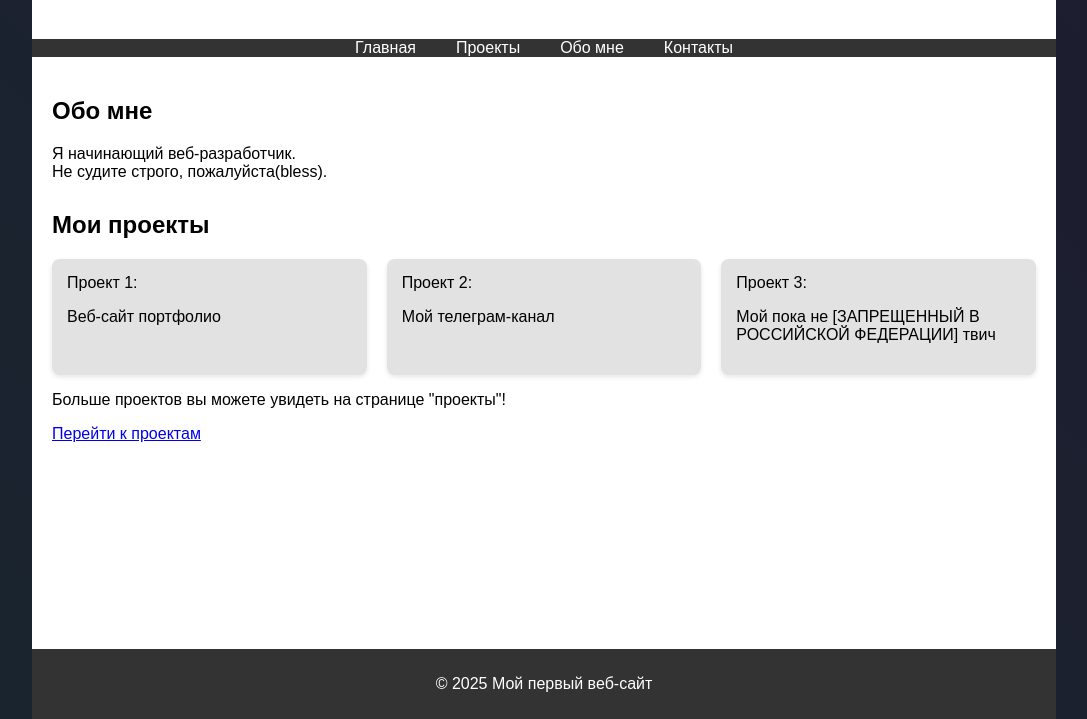
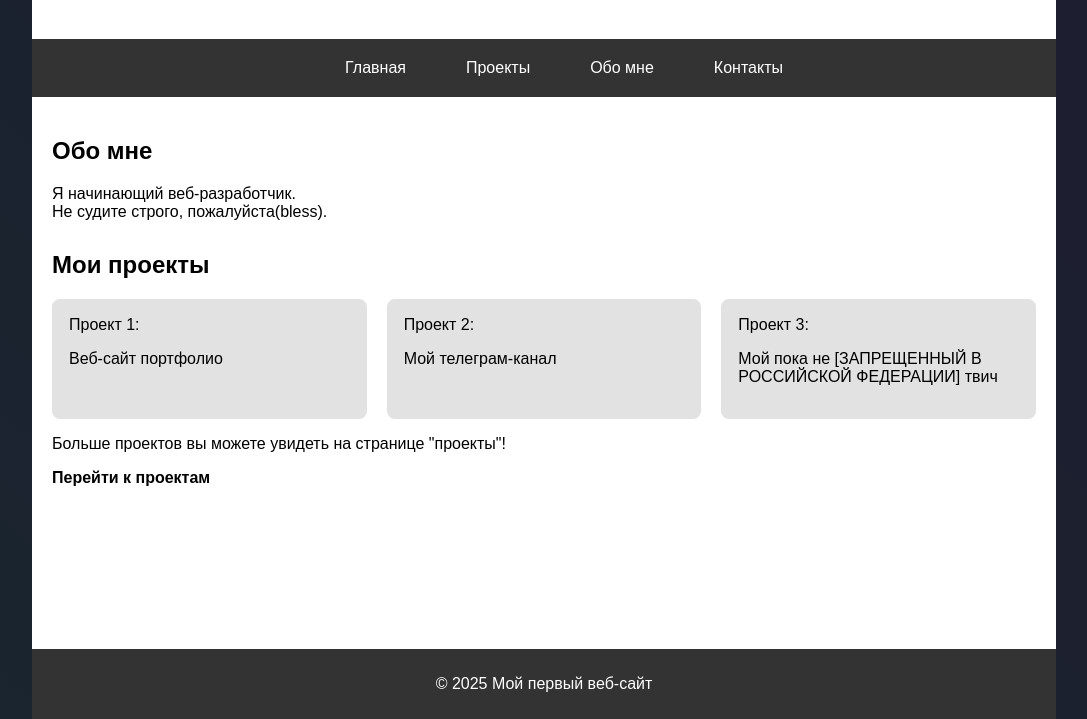
Before and after one commit to Fayman7/Frontend-And-Backend-Development-KR2, a plain HTML site: page index.html in a window 1280 px wide. Shown: the part 81-800 px from the top of the page, without its empty margins (96-1183 px from the left). Drawn offline with Linux system fonts and the light colour scheme.

Commit message:
feat: complete index.html page design

```diff
--- a/index.html
+++ b/index.html
@@ -15,10 +15,10 @@
 
             <nav class="navigation">
                 <ul class="navigation__list">
-                    <li><a class="navigation__link" href="index.html">Главная</a></li>
-                    <li><a class="navigation__link" href="projects.html">Проекты</a></li>
-                    <li><a class="navigation__link" href="about.html">Обо мне</a></li>
-                    <li><a class="navigation__link" href="contacts.html">Контакты</a></li>
+                    <li class="navigation__item"><a class="navigation__link" href="index.html">Главная</a></li>
+                    <li class="navigation__item"><a class="navigation__link" href="projects.html">Проекты</a></li>
+                    <li class="navigation__item"><a class="navigation__link" href="about.html">Обо мне</a></li>
+                    <li class="navigation__item"><a class="navigation__link" href="contacts.html">Контакты</a></li>
                 </ul>
             </nav>
 
@@ -41,7 +41,7 @@
                         </div>
                     </div>
                     <p>Больше проектов вы можете увидеть на странице "проекты"!</p>
-                    <a href="projects.html">Перейти к проектам</a>
+                    <a class="page-link" href="projects.html">Перейти к проектам</a>
                 </section>
             </main>
 
--- a/styles/styles.css
+++ b/styles/styles.css
@@ -28,20 +28,19 @@ body {
 .navigation {
     background-color: #333333;
     color: #ffffff;
+    padding: 20px 0;
 }
 .navigation__list {
     list-style-type: none;
     margin: 0;
-    padding: 0;
     display: flex;
     justify-content: center;
-    align-items: center;
-    gap: 10px;
 }
 .navigation__link {
     color: #ffffff;
     text-decoration: none;
-    margin: auto 15px;
+    margin: 0;
+    padding: 20px 30px;
     transition: all 0.3s ease;
 }
 .navigation__link:hover {
@@ -68,14 +67,18 @@ body {
 .my-projects__project {
     background: #e2e2e2;
     padding: 15px;
+    border: #e2e2e2 2px solid;
     border-radius: 8px;
-    box-shadow: 0 2px 5px rgba(0, 0, 0, 0.1);
 }
 .my-projects__project:hover {
     border: #181818 2px solid;
-    border-radius: 16px;
-    transform: translateY(-4px);
-    transition: all 0.3s ease;
+    border-radius: 20px;
+    transition: all 0.5s ease;
+}
+.page-link {
+    text-decoration: none;
+    color: #000000;
+    font-weight: bold;
 }
 
 .footer {
```
